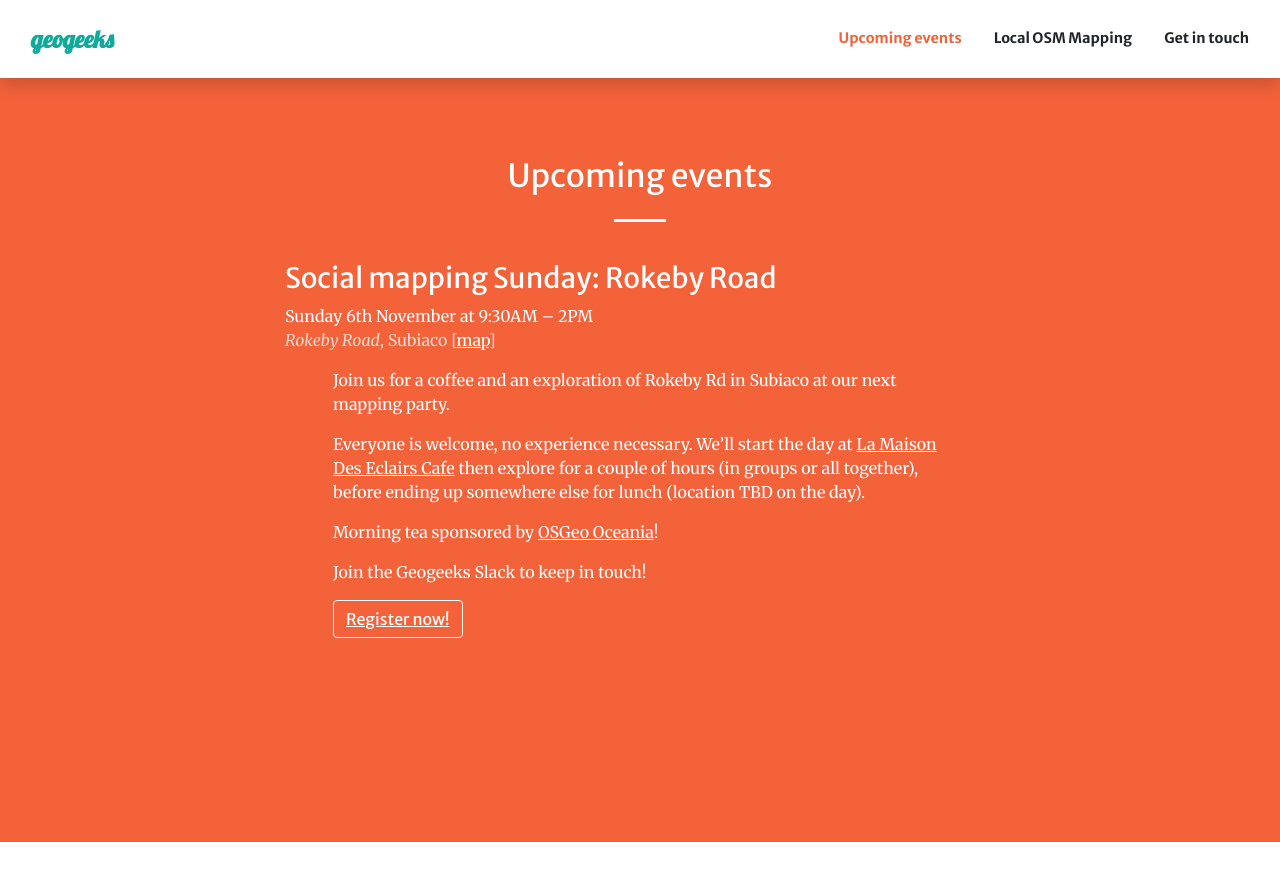
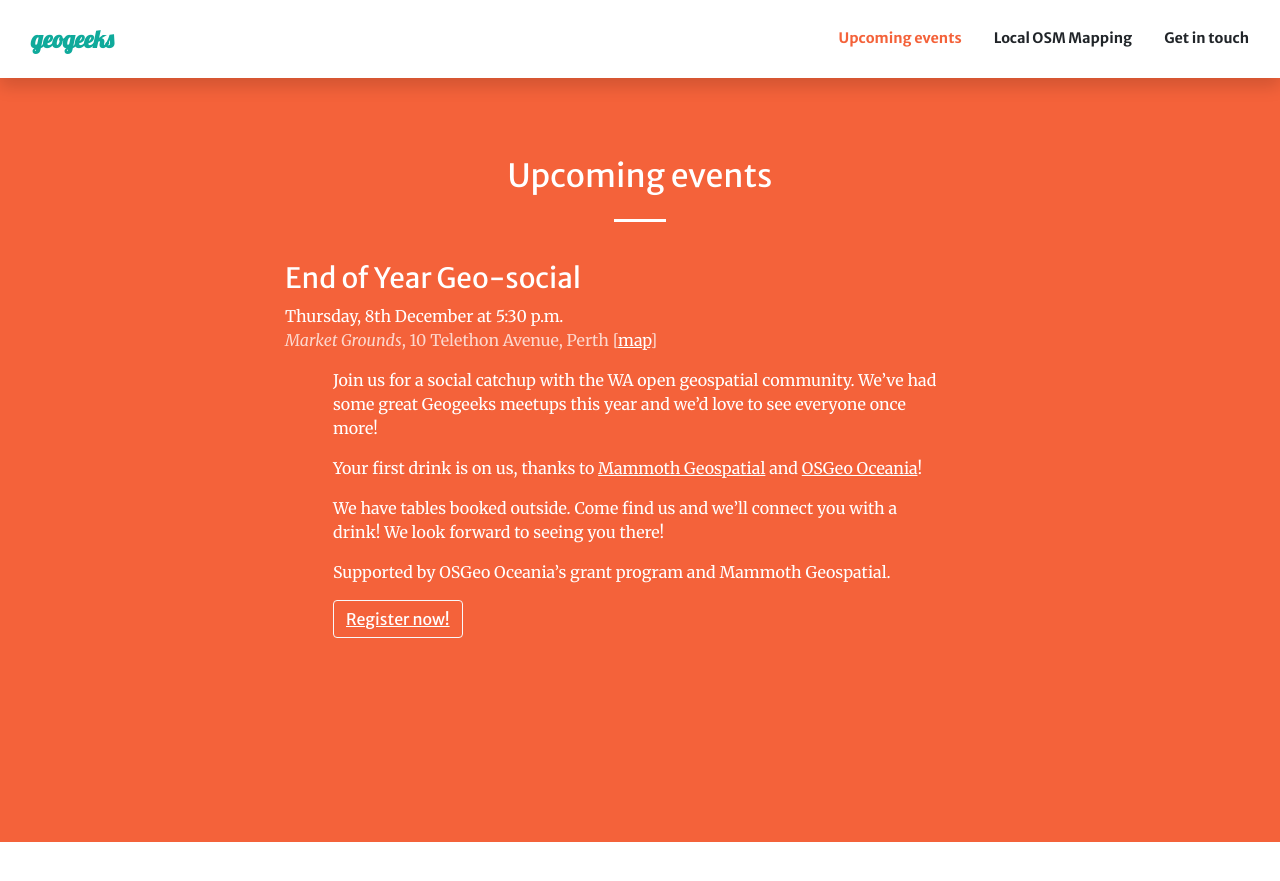
Before and after one commit to geogeeks-au/geogeeks-au.github.io, a Jekyll site: the page built from index.html, in a window 1280 px wide and 900 px high, scrolled down 871 px. Shown: the top 881 px of the window. Built offline with Jekyll 4.4.1, drawn with Linux system fonts in a browser that asks for light colours; comment, search, counter and statistics services are not loaded.

Commit message:
Add Geogeeks End of Year Geo-social

```diff
--- a/_data/events.yml
+++ b/_data/events.yml
@@ -203,6 +203,25 @@ events:
         address: Subiaco
         map: https://www.openstreetmap.org/?mlat=-31.94483&mlon=115.82405#map=19/-31.94483/115.82405
     url: https://osmcal.org/event/1668/
+    published: false
+
+  - name: "End of Year Geo-social"
+    date: Thursday, 8th December
+    time: 5:30 p.m.
+    description: |
+      Join us for a social catchup with the WA open geospatial community.
+      We’ve had some great Geogeeks meetups this year and we’d love to see everyone once more!
+
+      Your first drink is on us, thanks to [Mammoth Geospatial](https://mammothgeospatial.com/) and [OSGeo Oceania](https://osgeo-oceania.org/)!
+
+      We have tables booked outside. Come find us and we’ll connect you with a drink! We look forward to seeing you there!
+
+      Supported by OSGeo Oceania's grant program and Mammoth Geospatial.
+    location:
+        name: Market Grounds
+        address: 10 Telethon Avenue, Perth
+        map: https://www.openstreetmap.org/node/5315952892
+    url: https://events.humanitix.com/geogeeks-end-of-year-geo-social
     published: true
 
 #  - name:
```
